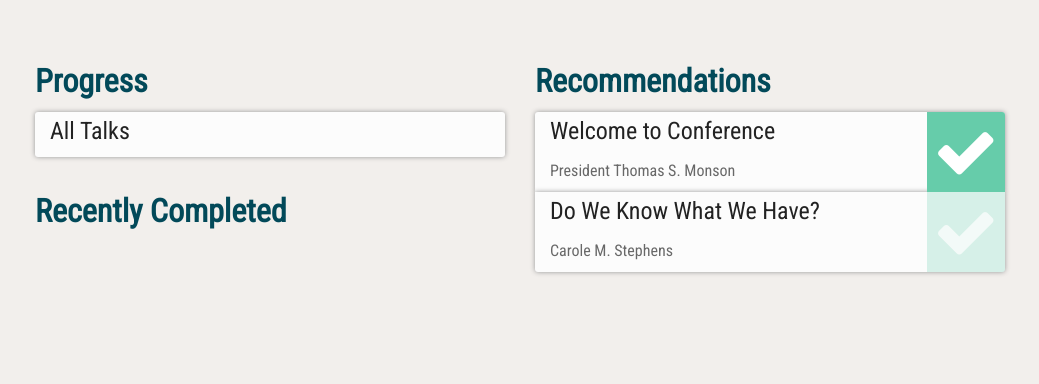
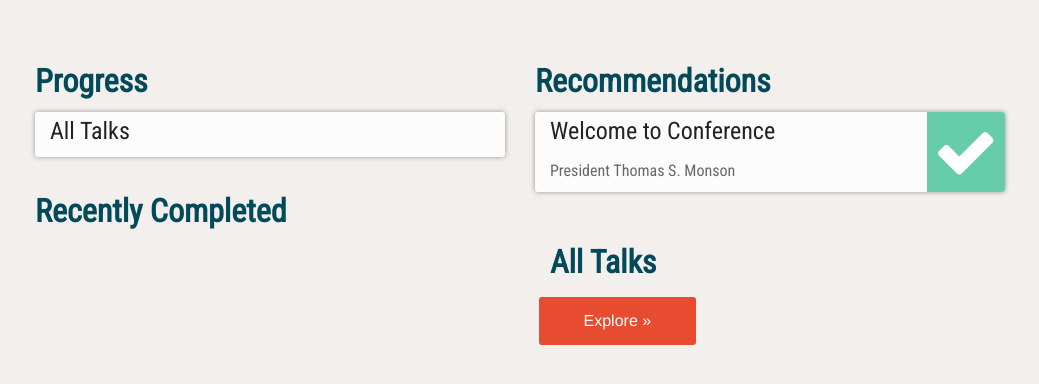
Before and after one commit to tddawson/conference-tracker, a Django app: template tracker/templates/tracker/home_logged_in.html in a window 1280 px wide. Shown: the part 145-529 px from the top of the page, without its empty margins (120-1159 px from the left). Run offline with Django 3.2, Linux system fonts and the light colour scheme; the template is opened without the code that fills it, so the values that code supplies are empty; parts of the project's set-up code (start-up, migrations or seed data) failed here and were passed over; some libraries are stand-ins or nearby versions.

Commit message:
Made functioning links for (most of) user logged in page.

```diff
--- a/tracker/templates/tracker/home_logged_in.html
+++ b/tracker/templates/tracker/home_logged_in.html
@@ -8,22 +8,25 @@
   <div class="small-12 large-6 columns">
     <div>
       <h2>Progress</h2>
+      <a href="/general-conference/sessions">
         <div class="condensed content-link">
-        <div class="columns small-8">
+          <div class="columns small-12">
             <h3>All Talks</h3>
           </div>
-        <span class="progress-tracker low-percent"></span>
         </div>
+      </a>
     </div>
     <div>
       <h2>Recently Completed</h2>
       {% for completed in completed_items %}
+      <a href="/general-conference/talks/{{completed.content.conferencetalk.title}}">
         <div class="condensed content-link">
           <div class="columns small-12">
             <h3>{{ completed.content.conferencetalk.title }}</h3>
             <h4>{{ completed.content.conferencetalk.author }}</h4>
           </div>
         </div>
+      </a>
       {% endfor %}
     </div>
   </div>
@@ -39,15 +42,10 @@
       </div>
     </div>
 
-    <div class="condensed content-link">
-      <div class="columns small-10">
-        <h3>Do We Know What We Have?</h3>
-        <h4>Carole M. Stephens</h4>
-      </div>
-      <div class="unchecked columns small-2">
-        <i class="fa fa-check fa-4x"></i>
-      </div>
-    </div>
   </div>
 
+  <div class="small-12 large-6 columns end">
+    <h2 class="columns small-12">All Talks</h2>
+    <a href="/general-conference/sessions" class="explore-link attention-link columns small-4 end">Explore &raquo;</a>
+  </div>
 {% endblock %}
```
Lines whose indentation alone changed are shown as unchanged.
